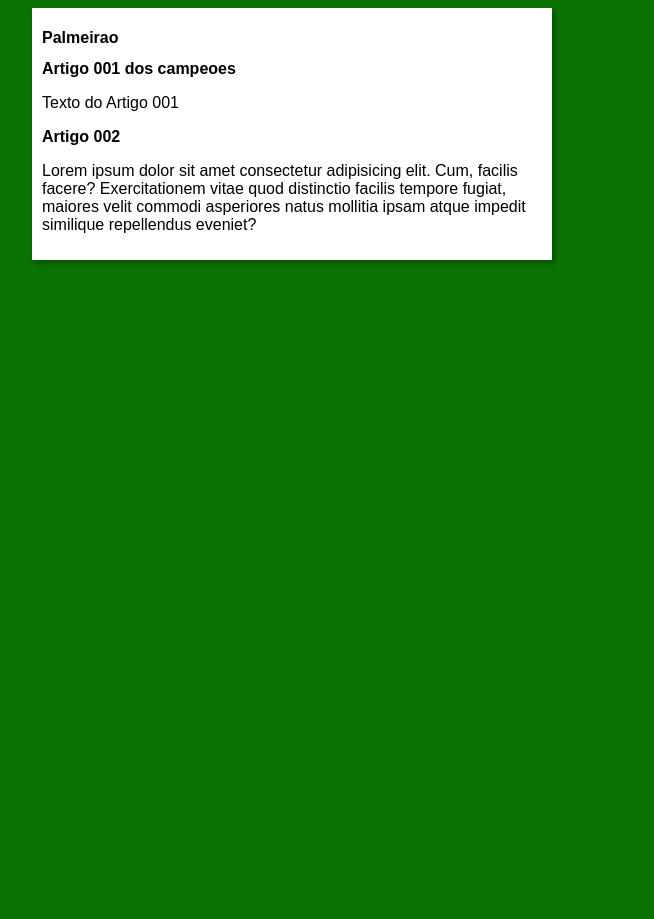
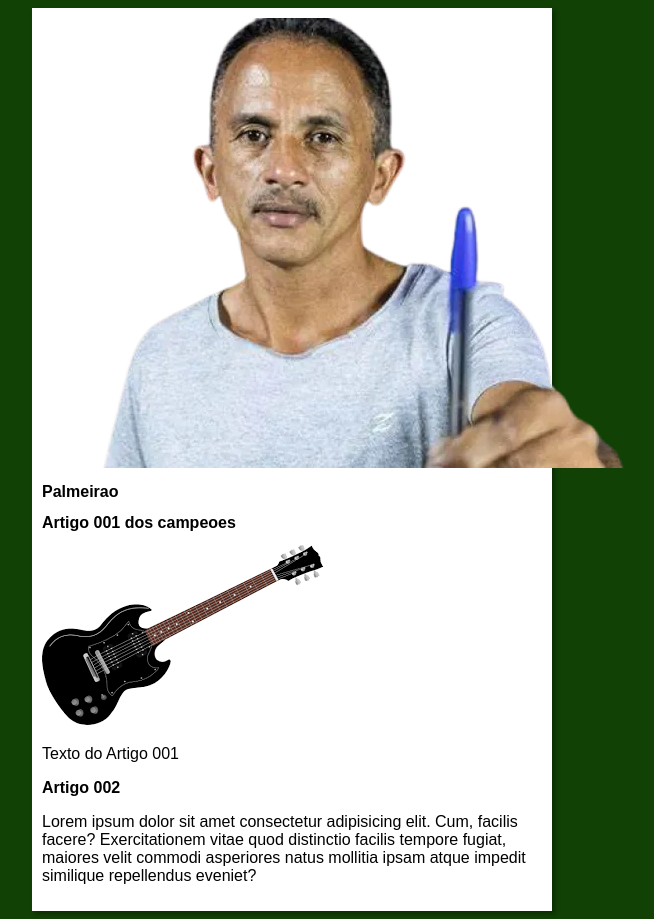
Before and after one commit to PedroRSouza0/HTML-CSS, a plain HTML site: page Front/index.html in a window 1280 px wide. Shown: the whole page, without its empty margins (348-1002 px from the left). Before the commit the page ends 800 px from the top, so only its background shows below. Drawn offline with Linux system fonts and the light colour scheme.

Commit message:
site criado

```diff
--- a/Front/estilos/style.css
+++ b/Front/estilos/style.css
@@ -4,7 +4,7 @@
 }
 
 body {
-    background-color: rgb(11, 114, 2);
+    background-color: rgb(17, 65, 5);
 }
 
 main {
--- a/Front/index.html
+++ b/Front/index.html
@@ -9,6 +9,7 @@
 <body>
     <main>
         <header>
+            <img src="imagens/png.webp" alt="Manoel">
             <h1>
                 Palmeirao
             </h1>
@@ -16,6 +17,7 @@
         <article>
             <h2>
                 Artigo 001 dos campeoes</h2>
+                <img src="imagens/guitarra logo site.png" alt="">
                 <p>Texto do Artigo 001</p>
         </article>
         <article>
```
Also changed, not shown: Front/imagens/Palmeiras_logo.svg.png (added), Front/imagens/guitarra logo site.png (added), Front/imagens/png.webp (added).
